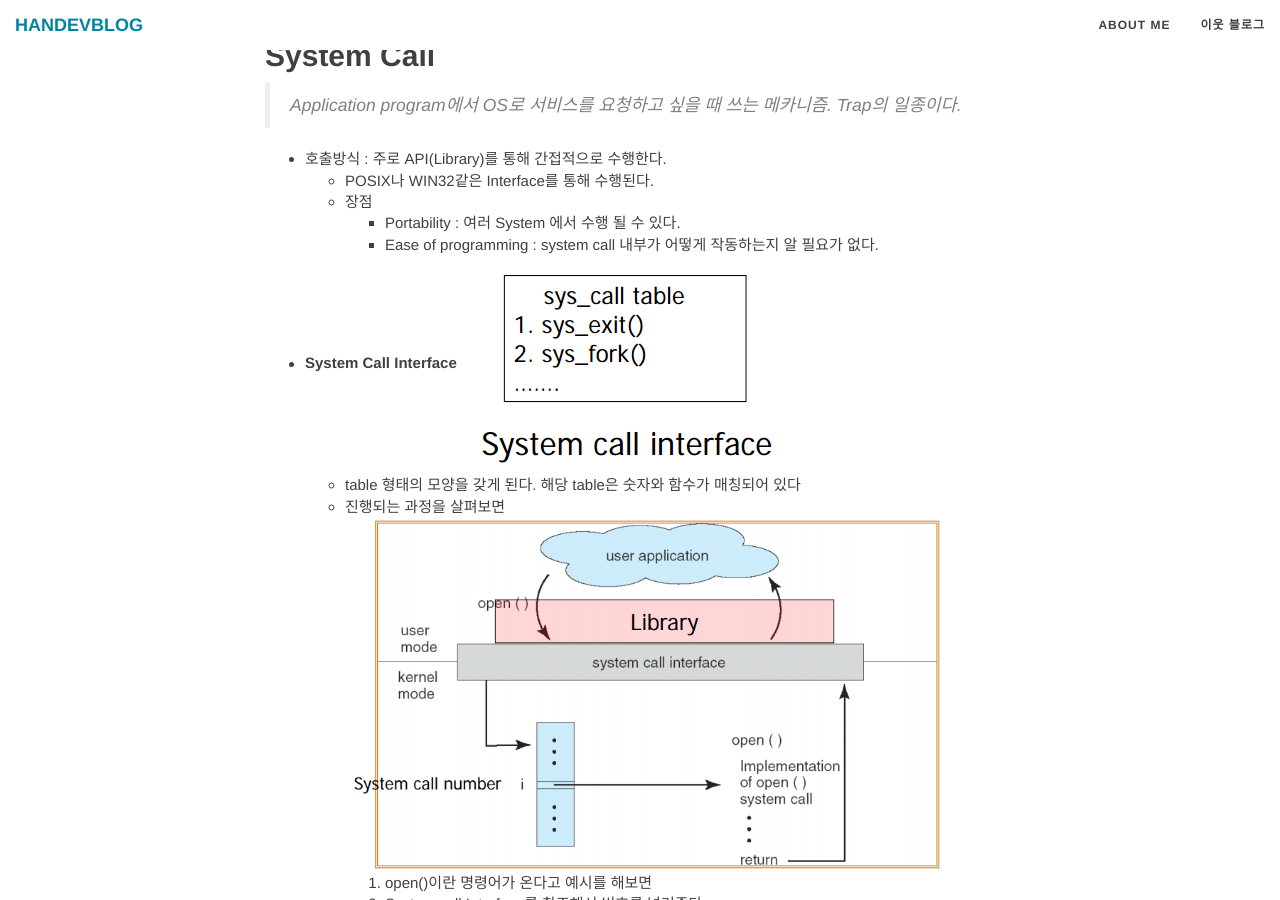
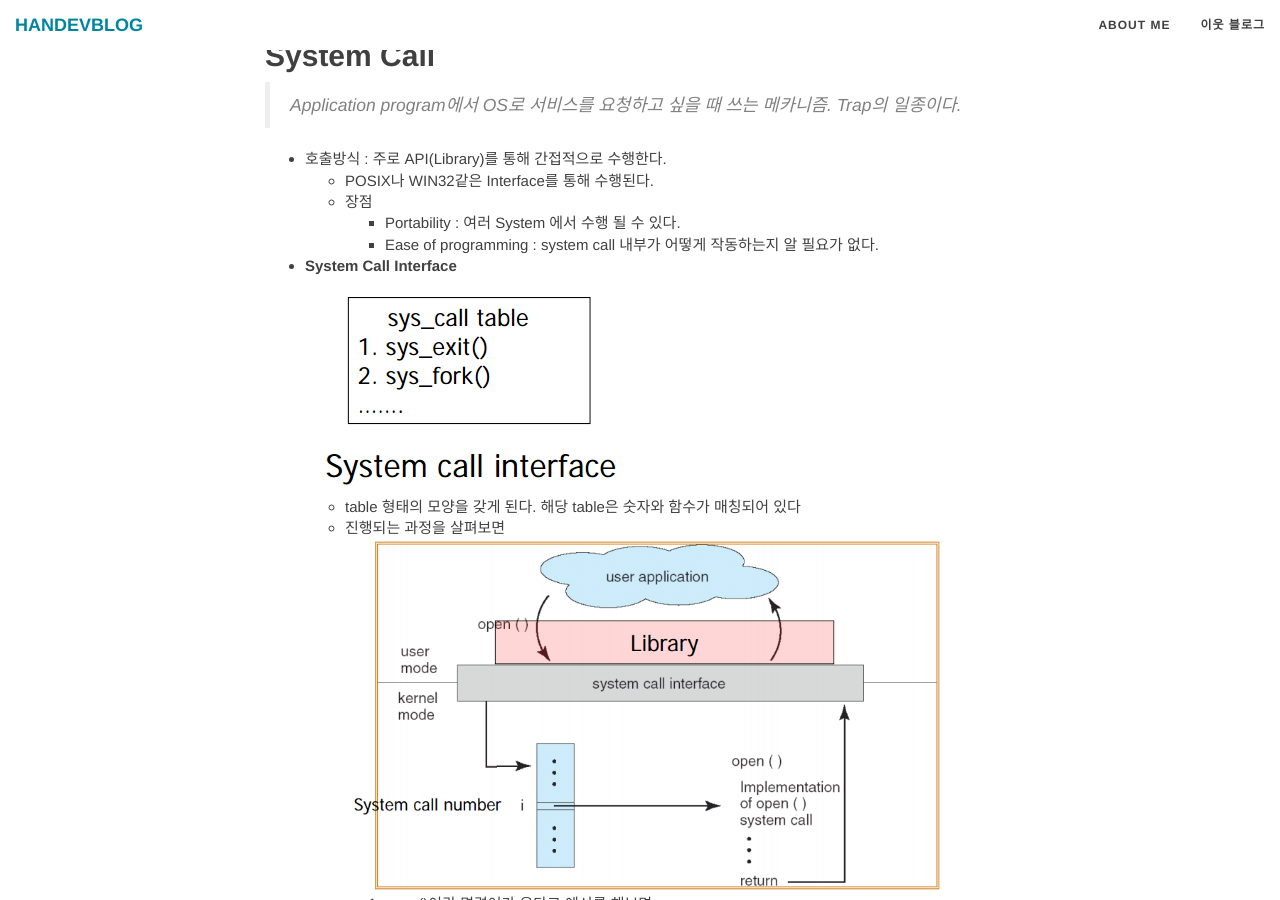
Before and after one commit to hanjungv/hanjungv.github.io, a Jekyll site: the page built from _posts/2017-04/11/2017-04-11-1_OS2.markdown, in a window 1280 px wide and 900 px high, scrolled down 935 px. Built offline with Jekyll 4.4.1, drawn with Linux system fonts in a browser that asks for light colours; nearby versions of some CDN libraries; comment, search, counter and statistics services are not loaded.

```diff
--- a/_posts/2017-04/11/2017-04-11-1_OS2.markdown
+++ b/_posts/2017-04/11/2017-04-11-1_OS2.markdown
@@ -43,7 +43,7 @@ category: OS
     * 장점
         * Portability : 여러 System 에서 수행 될 수 있다.
         * Ease of programming : system call 내부가 어떻게 작동하는지 알 필요가 없다.
-* **System Call Interface**
+* **System Call Interface**<br/>
 <img src = '/post_img/201704/11/1.png'/><br/>
     * table 형태의 모양을 갖게 된다. 해당 table은 숫자와 함수가 매칭되어 있다
     * 진행되는 과정을 살펴보면
@@ -54,7 +54,7 @@ category: OS
 * System call에서 parameter를 넘겨줄 때
     1. register에 parameter를 저장해 넘겨준다. 하지만 용량의 한계가 있다.
     2. 메모리 혹은 table, block에 저장하여 그 주소를 레지스터에 저장해 넘겨준다.
-    > 실제로 parameter가 6개 까진 1번 방식 사용, 그 이상일 때는 2번 방식 사용
+    * **실제로 parameter가 6개 까진 1번 방식 사용, 그 이상일 때는 2번 방식 사용**
 
 ## System program
 > System program은 program 개발과 실행에 편리한 환경을 제공한다. System Call 같은 것을 쉽게 사용할 수 있게! 대부분의 사람들은 실제적 System call을 보기 힘들다.
@@ -110,10 +110,10 @@ category: OS
 > kernel에 위치한 아주 적은 양의 코드를 의미한다. CPU 레지스터에서부터 각각의 장치에 이르는 시스템의 모든 구성요소를 초기화 해준 후, 운영체제를 실행시켜주는 역할을 합니다. 이를 위해서 부트스트랩 프로그램은 디스크에서 운영체제 커널을 찾아서 메모리에 적재하고, 진입점으로 메모리를 이동(jump)시킴으로서 운영체제가 동작하도록 도와줍니다.
 
 * 두가지 형태의 부팅
-    * Single-step approach
+    * Single-step approach<br/>
     <img src = '/post_img/201704/11/3.png' width="500"/><br/>
         * H/W를 초기화 하는데 오래 걸릴수도 있고 로드도 오래 걸릴수도 있다.
-    * Two-step approach
+    * Two-step approach<br/>
     <img src = '/post_img/201704/11/4.png' width="500"/><br/>
         * Boot block에 실질적인 부트스트랩 로더 역할을 하는 것을 넣어 Disk에서 내용을 불러 사용하게 한다.(이 부분이 주로 우리가 아는 부트파티션)
 
```
